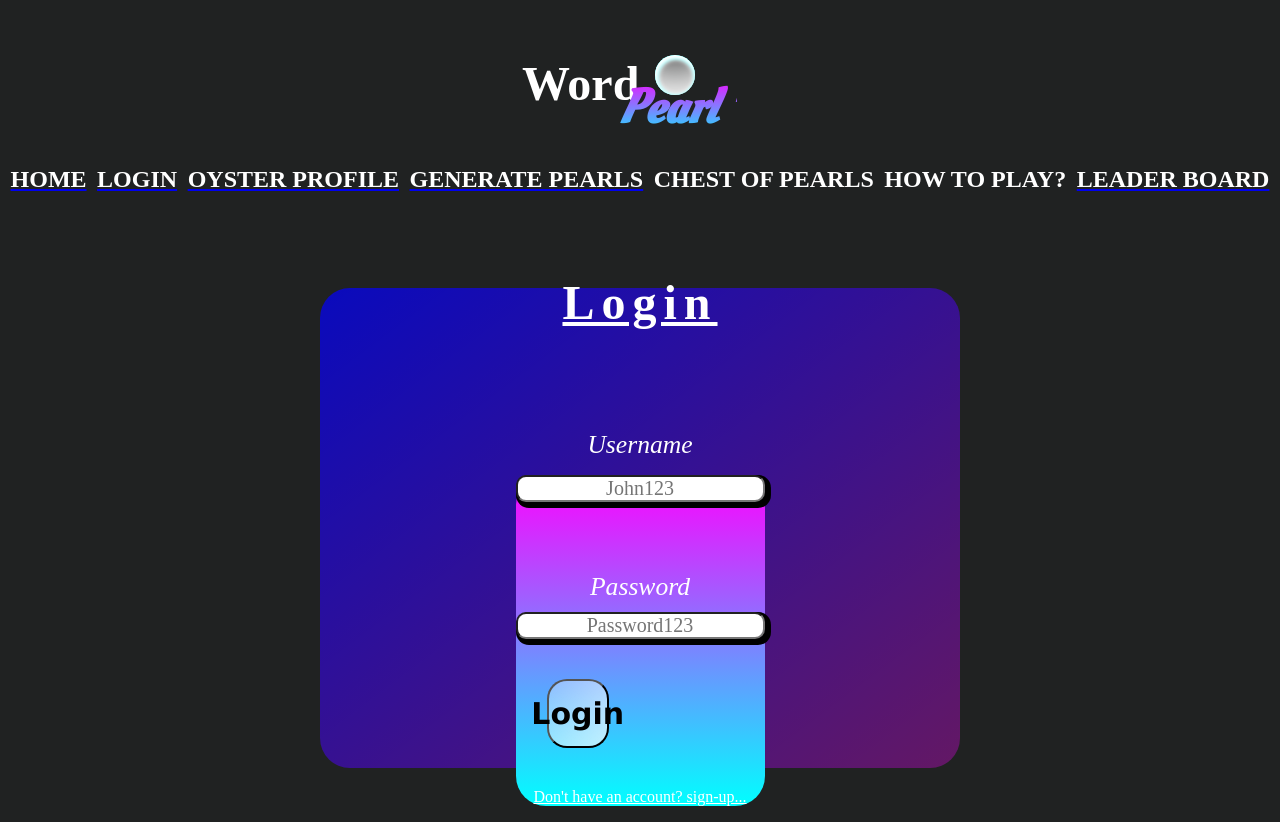
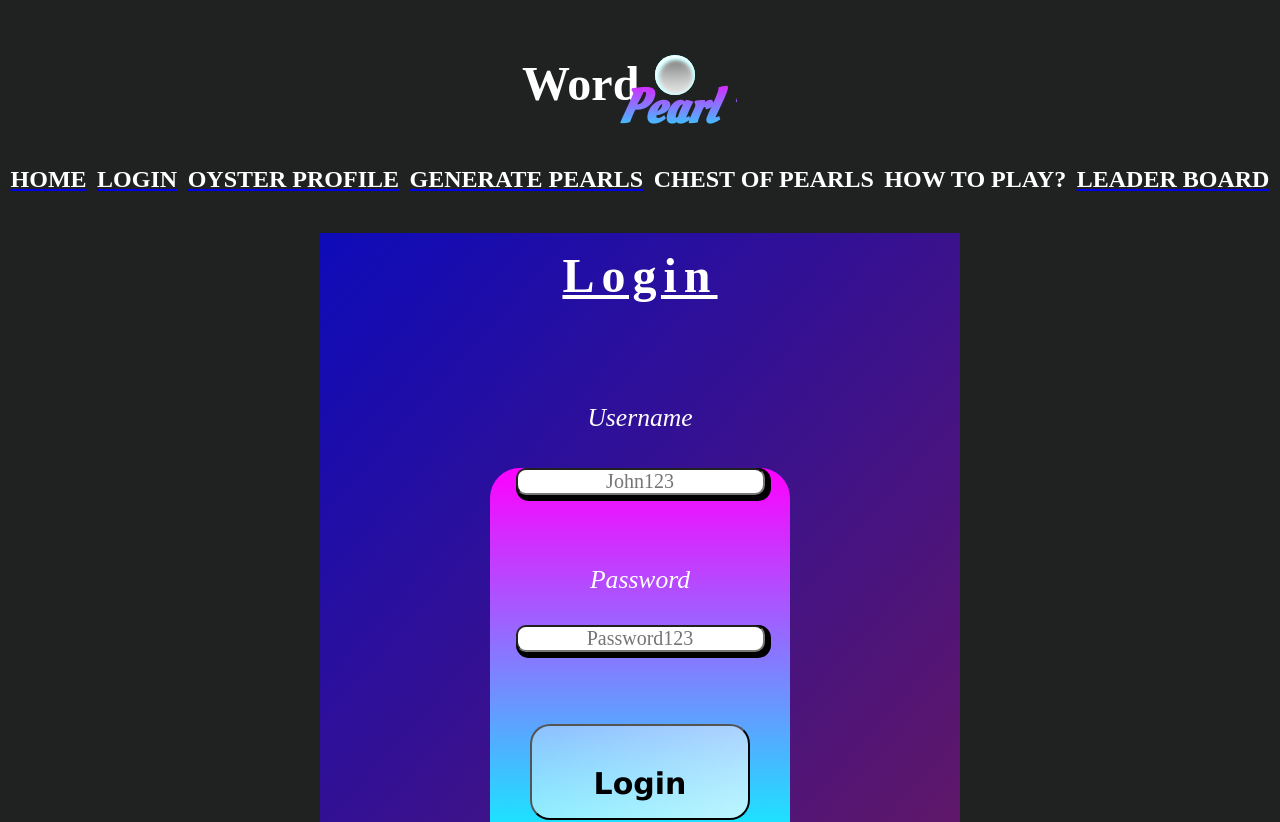
Before and after one commit to Ikrambo92/WordPearl-Frontend, a React (Create React App) app in the folder wordpearl/: page /Login in a window 1280 px wide. Shown: the top 822 px of the page. Built offline with nearby package versions, Linux system fonts and the light colour scheme.

Commit message:
adjusted login boxes

```diff
--- a/wordpearl/src/Components/Login.css
+++ b/wordpearl/src/Components/Login.css
@@ -18,11 +18,12 @@
     rgba(255, 0, 255, 0.3)
   );
   width: 50vw;
-  height: 60vh;
+  height: 90vh;
   border-radius: 30px;
 }
 
 .creds h2 {
+  margin-top: 100px;
   font-size: 3rem;
   letter-spacing: 7px;
   text-decoration: underline;
@@ -30,7 +31,7 @@
 
 .creds h3 {
   padding-top: 70px;
-  padding-bottom: 10px;
+  padding-bottom: 30px;
   font-size: 1.6rem;
   font-weight: 500;
   font-style: italic;
@@ -59,10 +60,12 @@
 }
 
 .creds button, .creds .button {
-  padding: 40px 0;
+  padding: 40px ;
   border-radius: 20px;
-  width: 50%;
+  width: 100%;
+  height: 60%;
   display: flex;
+  text-align: center;
   justify-content: center;
   align-items: center;
   flex-flow: row wrap;
@@ -73,6 +76,7 @@
   cursor: pointer;
   margin: 0;
   padding: 15px;
+  text-align: center;
   font-size: 30px;
   font-weight: 900;
   font-family: Verdana, Geneva, Tahoma, sans-serif;
@@ -85,7 +89,7 @@
   background: linear-gradient(180deg, magenta, cyan);
   background-clip: text;
   -webkit-background-clip: text;
-  -webkit-text-fill-color: transparent;
+  -webkit-text-fill-color: lightblue;
 }
 
 .pearl-container {
@@ -111,3 +115,13 @@
   border-radius: 50px;
   padding-bottom: 20px;
 }
+
+.creds form {
+  margin-bottom: 40px;
+  width: 300px;
+}
+
+.creds link {
+margin-bottom: 30px;
+text-transform: capitalize;
+}
--- a/wordpearl/src/Components/Login.jsx
+++ b/wordpearl/src/Components/Login.jsx
@@ -42,16 +42,16 @@ const Login = () => {
     return (
         <div className="login-container">
             <div className='creds'>
-                <h2>Login</h2>
+                <h2 id='login' >Login</h2>
                 <h3>Username</h3>
-                <form action="">
+                <form id='form'>
                 <input type="text" name="username-input" id="uname" placeholder='John123' onChange={handleChangeUsername} />
                 <h3>Password</h3>
                 <input type="text" name="password-input" id="pname" placeholder='Password123' onChange={handleChangePassword}/>
                 <div className="button">
-                    <button onClick={handleClick} >Login</button>
+                    <button className='button' onClick={handleClick} >Login</button>
                 </div>
-                <Link to='/signup'>Don't have an account? sign-up...</Link>
+                <Link to='/signup' >Don't have an account? sign-up...</Link>
                 </form>
             </div>
         </div>
```
